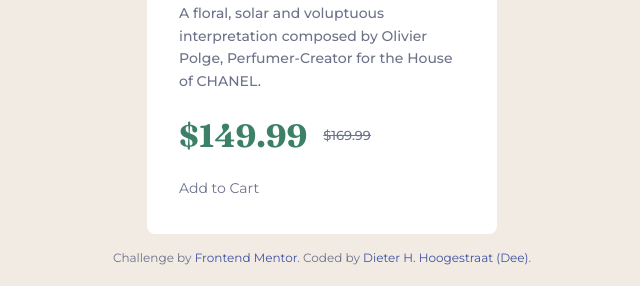
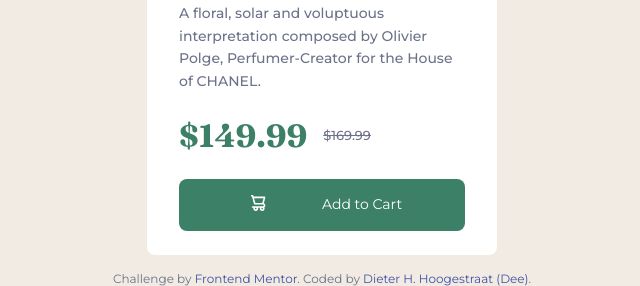
Before and after one commit to vanhog/frontend-mentor-product-preview-crd, a plain HTML site: page index.html in a window 1280 px wide. Shown: the part 596-882 px from the top of the page, without its empty margins (318-958 px from the left). Before the commit the page ends 861 px from the top, so only its background shows below. Drawn offline with Linux system fonts and the light colour scheme.

Commit message:
Added price button

```diff
--- a/index.html
+++ b/index.html
@@ -38,7 +38,10 @@
               <div class="price-big text-preset-1">$149.99</div>
               <div class="price-bargain text-preset-5">$169.99</div>
             </div>
-            <div class="button">Add to Cart</div>
+            <div class="button">
+              <span class="a"><img src="./images/icon-cart.svg" alt="Icon cart"></span>
+              <span class="b">Add to Cart</span>
+            </div>
           </div>
         </div>
       </div>
--- a/styles.css
+++ b/styles.css
@@ -123,7 +123,29 @@ a {
     margin-inline: 1rem;
 }
 
+.button {
+    display: grid;
+    grid-template-columns: repeat(2, 1fr);
+    background-color: var(--green-500);
+    text-align: center;
+    border-radius: 0.5rem;
+    padding: 1rem;
+    margin-block-end: 1.5rem;
+    color: var(--white)
+}
 
+.button:hover {
+    background-color: var(--green-700);
+}
+
+.a {
+    justify-self: center;
+    padding-end: 1rem;
+}
+.b {
+    justify-self: start;
+    padding-start: 1rem;
+}
 /* Frontend Mentor attribution style */
 .attribution { font-size: 0.75rem; text-align: center; margin-block-start: 1rem; }
 .attribution a { color: hsl(228, 45%, 44%); }
```
